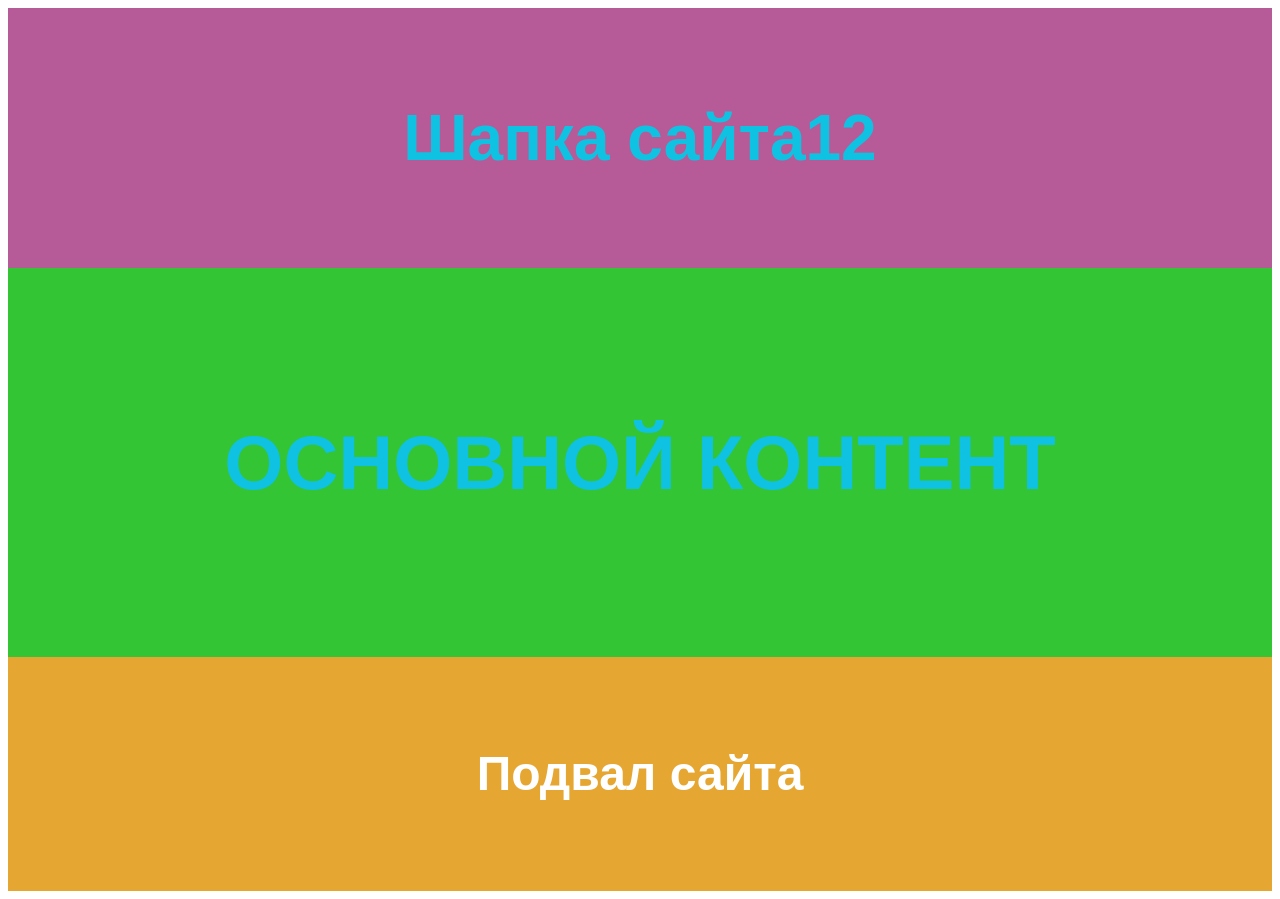
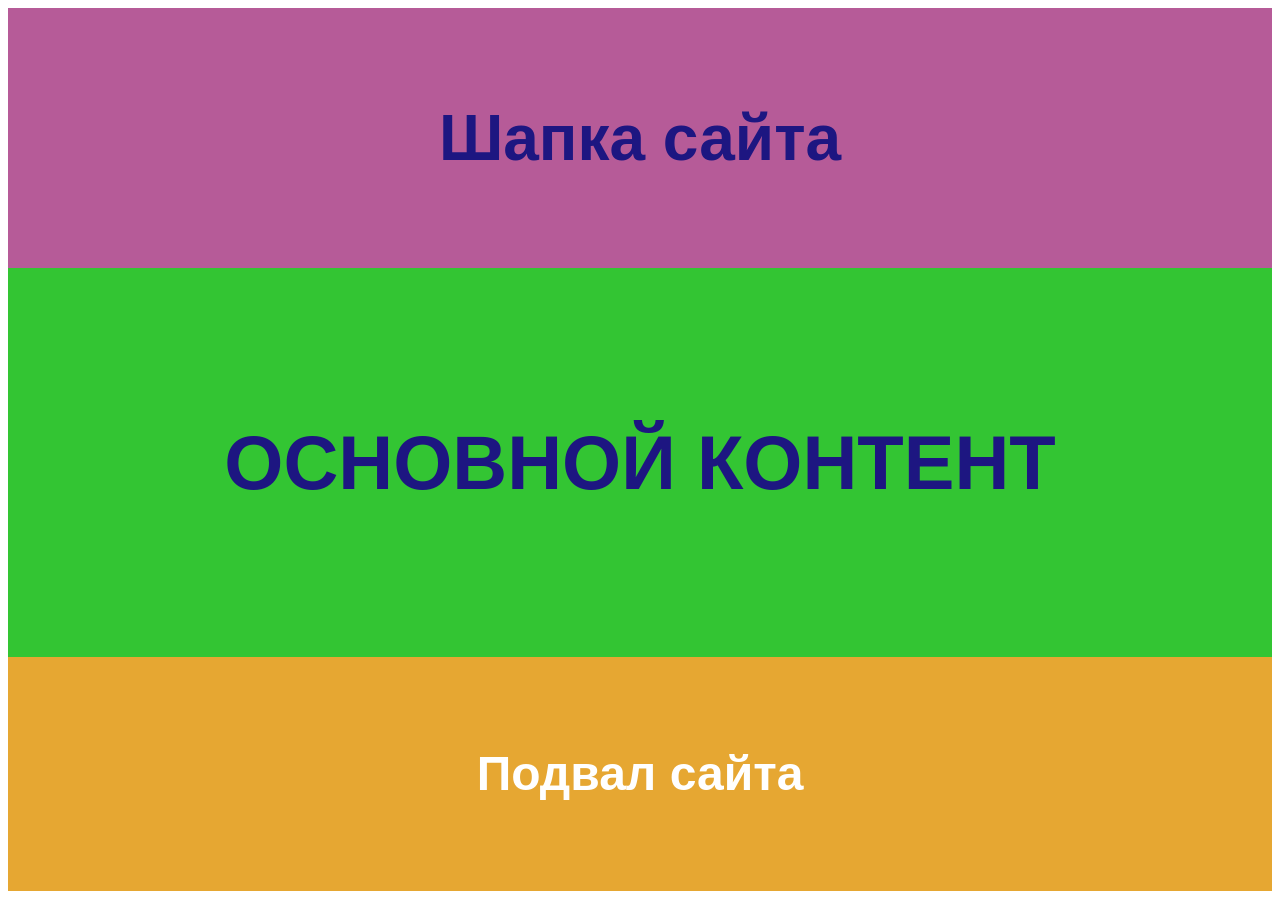
Before and after one commit to UmiKitsune/test, a website: page src/index.html in a window 1280 px wide. Drawn offline with Linux system fonts and the light colour scheme.

Commit message:
проблема с обновлением файла css из scss еще не решена

```diff
--- a/gulpfile.js
+++ b/gulpfile.js
@@ -1,6 +1,7 @@
 const gulp = require('gulp');
 const browserSync = require("browser-sync");
 const sass = require("gulp-sass");
+
 
 //Gulp Task для компиляции Scss в css
 gulp.task('scss', function() {
--- a/src/index.html
+++ b/src/index.html
@@ -11,7 +11,7 @@
 <body>
 
 <header class="header">
-    <h1>Шапка сайта12</h1>
+    <h1>Шапка сайта</h1>
 </header>
 
 
--- a/src/scss/base/variables.scss
+++ b/src/scss/base/variables.scss
@@ -1 +1 @@
-$baseTextColor: rgb(226, 75, 15);
+$baseTextColor: rgb(28, 241, 9);
```
Also changed, not shown: src/css/main.css.
